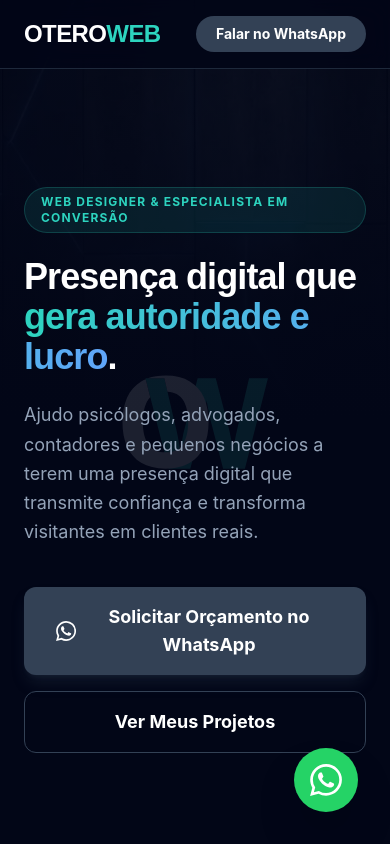
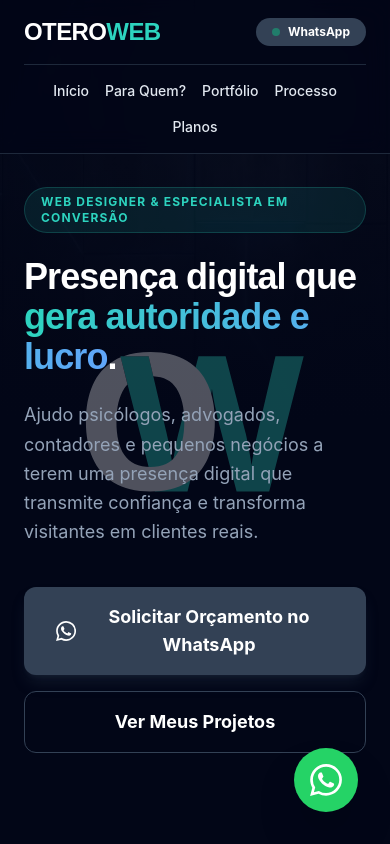
Before and after one commit to oteroweb-site/portfolio, a website: page index.html in a window 390 px wide. Shown: the top 844 px of the page. Drawn offline with Linux system fonts and the light colour scheme; a web font is replaced by a local one.

Commit message:
mobile atualização

```diff
--- a/index.html
+++ b/index.html
@@ -50,13 +50,27 @@
     <header
         class="fixed w-full z-50 bg-primary/80 backdrop-blur-md border-b border-slate-800 transition-all duration-300"
         id="mainHeader">
-        <nav class="container mx-auto px-6 py-4 flex justify-between items-center">
-            <div class="text-2xl font-heading font-extrabold text-white tracking-tight z-50">
-                OTERO<span class="text-accent">WEB</span>
+        <nav class="container mx-auto px-6 py-4 flex flex-col md:flex-row justify-between items-center gap-4 md:gap-0">
+            <!-- Top Row: Logo (Left) + Mobile CTA (Right) -->
+            <div class="w-full md:w-auto flex justify-between items-center">
+                <!-- Logo -->
+                <div class="text-2xl font-heading font-extrabold text-white tracking-tight z-50">
+                    OTERO<span class="text-accent">WEB</span>
+                </div>
+
+                <!-- CTA (Mobile Only - Simplified) -->
+                <a href="https://wa.me/5521969717590" target="_blank" rel="noopener"
+                    class="md:hidden bg-slate-700 hover:bg-slate-600 text-white px-4 py-1.5 rounded-full font-bold text-xs transition-all flex items-center gap-2">
+                    <span class="w-2 h-2 rounded-full bg-emerald-500 animate-pulse"></span>
+                    WhatsApp
+                </a>
             </div>
 
-            <!-- Desktop Menu -->
-            <div class="hidden md:flex gap-8 text-sm font-medium">
+            <!-- Mobile Divider -->
+            <div class="w-full h-px bg-slate-800 md:hidden"></div>
+
+            <!-- Menu (Visible on Mobile & Desktop) -->
+            <div class="flex flex-wrap justify-center gap-4 md:gap-8 text-sm font-medium">
                 <a href="#home" class="hover:text-accent transition-colors">Início</a>
                 <a href="#publico" class="hover:text-accent transition-colors">Para Quem?</a>
                 <a href="#portfolio" class="hover:text-accent transition-colors">Portfólio</a>
@@ -64,8 +78,9 @@
                 <a href="#precos" class="hover:text-accent transition-colors">Planos</a>
             </div>
 
+            <!-- CTA (Desktop Only) -->
             <a href="https://wa.me/5521969717590" target="_blank" rel="noopener"
-                class="bg-slate-700 hover:bg-slate-600 text-white px-5 py-2 rounded-full font-bold text-sm transition-all transform hover:scale-105">
+                class="hidden md:inline-flex bg-slate-700 hover:bg-slate-600 text-white px-5 py-2 rounded-full font-bold text-sm transition-all transform hover:scale-105">
                 Falar no WhatsApp
             </a>
         </nav>
@@ -81,8 +96,8 @@
 
         <!-- Background Monogram -->
         <div
-            class="absolute left-1/2 -translate-x-1/2 lg:left-auto lg:right-[-4%] lg:translate-x-0 top-1/2 -translate-y-1/2 opacity-10 pointer-events-none select-none z-0">
-            <img src="public/assets/monogram.svg" alt="" class="h-[40vh] lg:h-[80vh] w-auto max-w-none object-contain"
+            class="absolute left-1/2 -translate-x-1/2 lg:left-1/2 lg:translate-x-[-25%] top-1/2 -translate-y-1/2 opacity-30 pointer-events-none select-none z-10">
+            <img src="public/assets/monogram.svg" alt="" class="h-[60vh] lg:h-[140vh] w-auto max-w-none object-contain"
                 width="500" height="500" fetchpriority="high">
         </div>
 
```
Also changed, not shown: styles.min.css.
